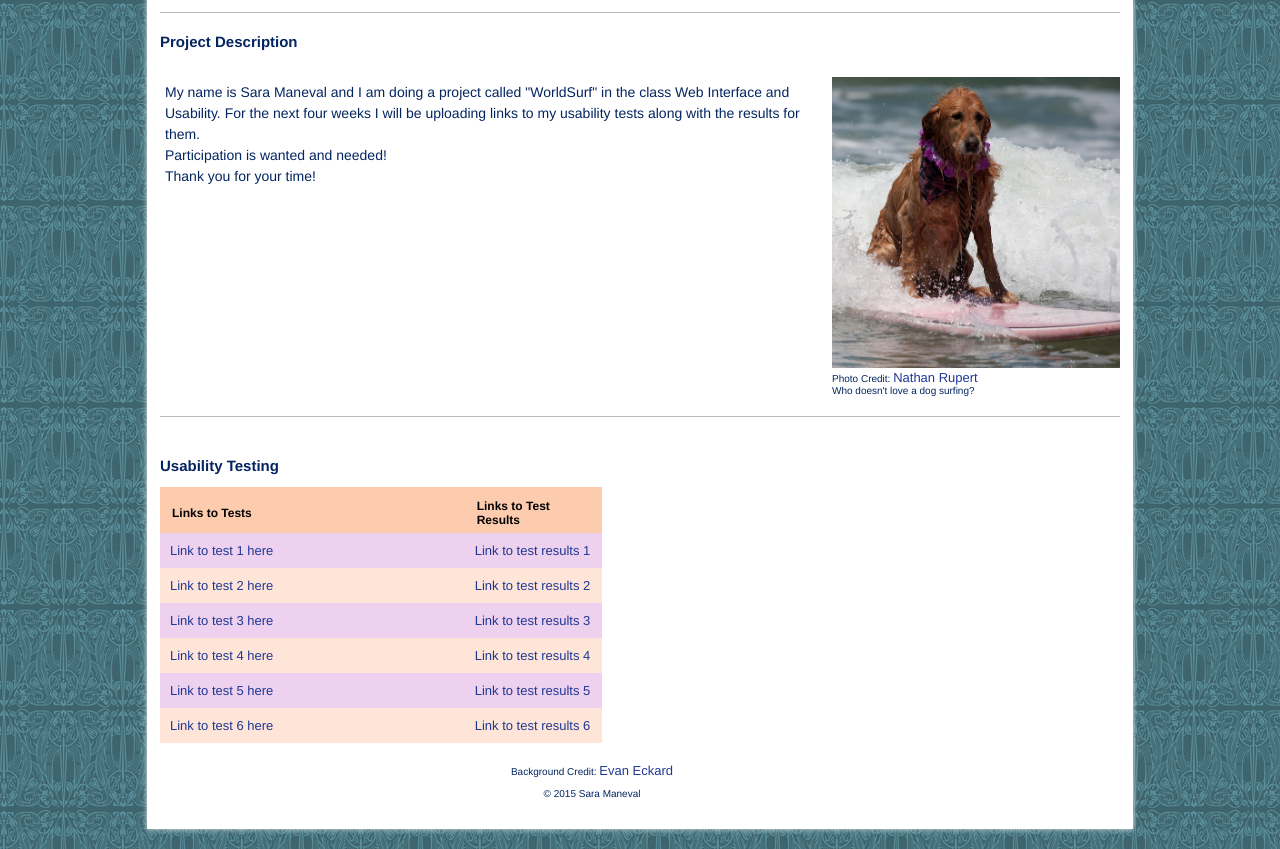
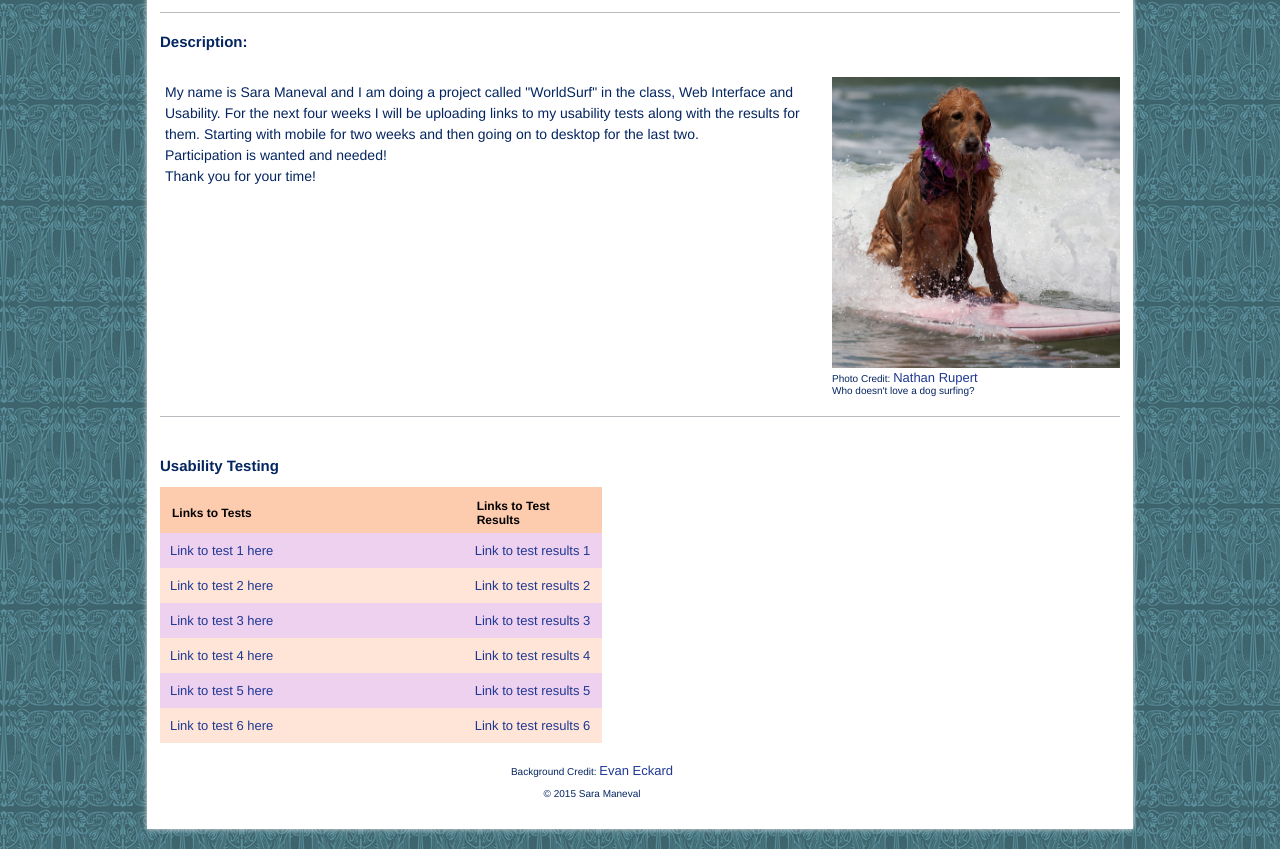
Before and after one commit to saraval09/WiU, a plain HTML site: page B1/index.html in a window 1280 px wide. Shown: the part 100-949 px from the top of the page. Drawn offline with Linux system fonts and the light colour scheme.

Commit message:
changed description
changed description

```diff
--- a/B1/index.html
+++ b/B1/index.html
@@ -15,12 +15,12 @@
 
 <div id="wrapper">
   <header>
-     <h1>Project Name: WorldSurf</h1>
+     <h1>WorldSurf</h1>
   </header>
   <section class="main">
-    <h2 class="desc-title">Project Description</h2>
+    <h2 class="desc-title">Description:</h2>
     <!-- Replace this text with your description of the project -->
-    <p class="description">My name is Sara Maneval and I am doing a project called "WorldSurf" in the class Web Interface and Usability. For the next four weeks I will be uploading links to my usability tests along with the results for them. <br>Participation is wanted and needed!<br> Thank you for your time!</p>
+    <p class="description">My name is Sara Maneval and I am doing a project called "WorldSurf" in the class, Web Interface and Usability. For the next four weeks I will be uploading links to my usability tests along with the results for them. Starting with mobile for two weeks and then going on to desktop for the last two. <br>Participation is wanted and needed!<br> Thank you for your time!</p>
     <figure>
     <!--   add your image to the img folder
       Replace the "img.jpg" with the name of your image  -->
```
